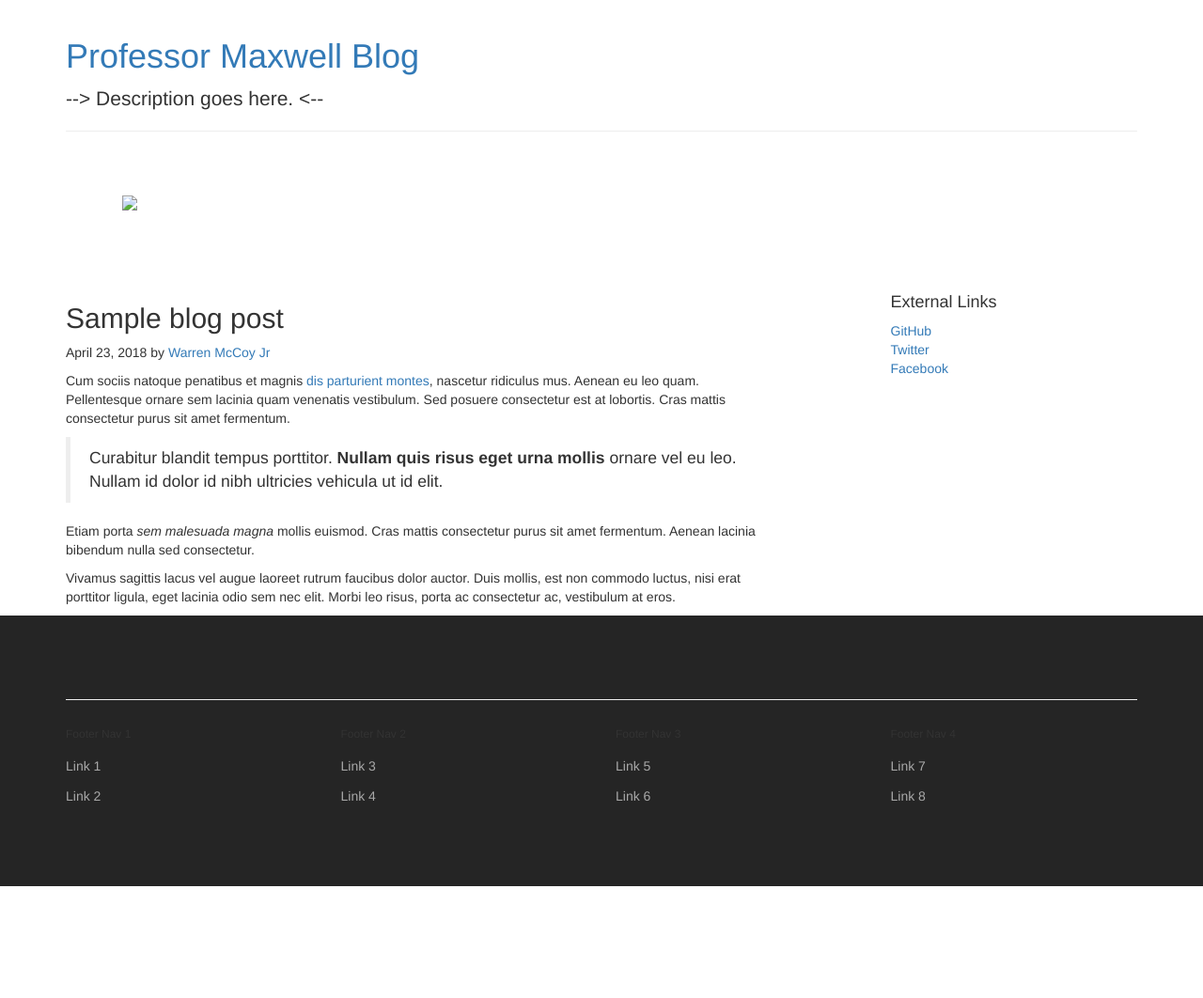
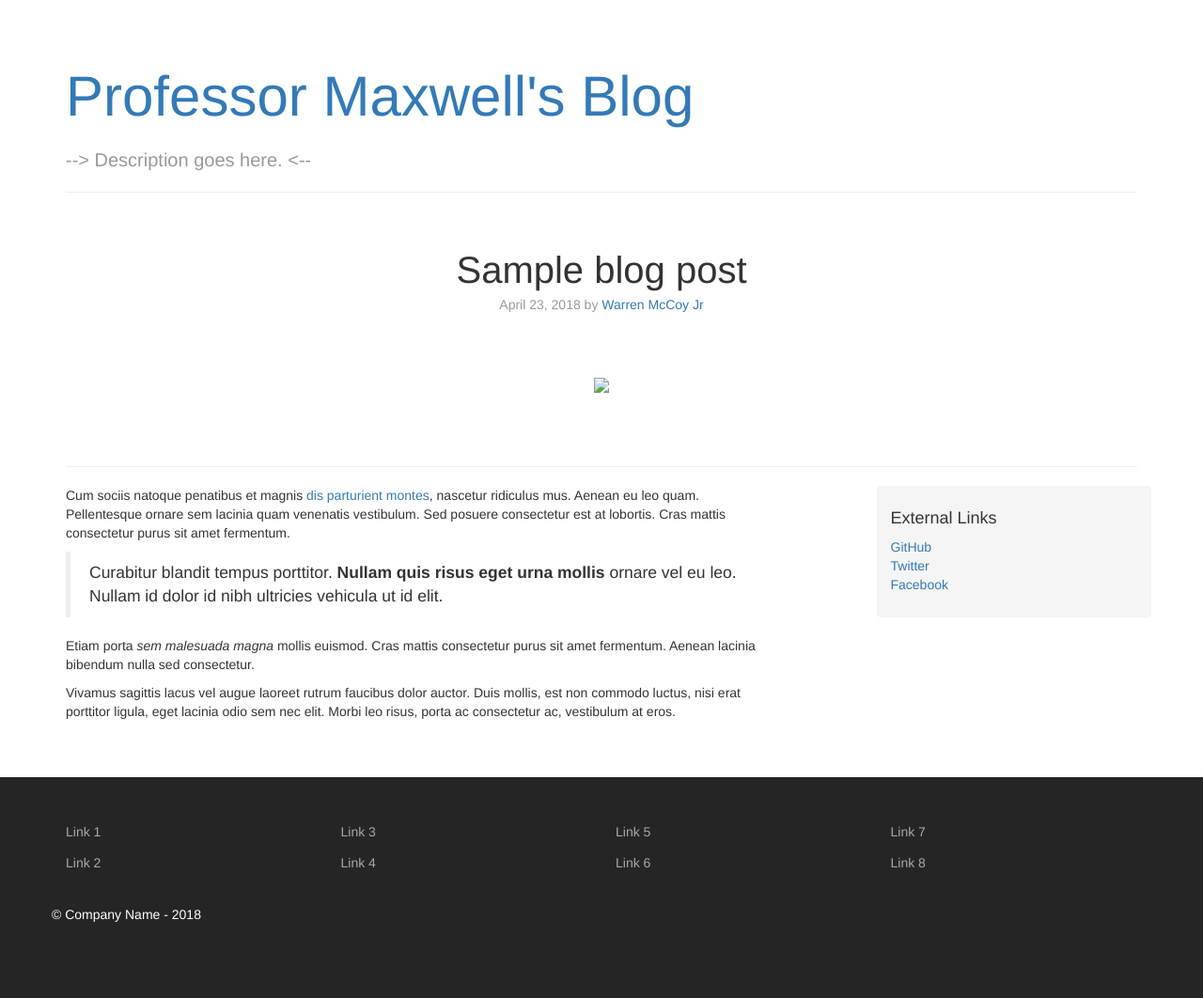
Before and after one commit to Outte/AM-Custom-WordPress-Theme, a PHP site: page /blog-single-thumbnail.html in a window 1280 px wide. Shown: the part 52-1114 px from the top of the page at 94% size. Before the commit the page ends 995 px from the top, so only its background shows below. Run offline with PHP 8.4, Linux system fonts and the light colour scheme; some libraries are stand-ins or nearby versions.

Commit message:
blog css complete

```diff
--- a/blog-single-thumbnail.html
+++ b/blog-single-thumbnail.html
@@ -49,23 +49,26 @@
 
 			<div class="container">
 				<section class="blog-header">
-			    	<a href="blog.html"><h1 class="blog-title">Professor Maxwell Blog</h1></a>
+			    	<a href="blog.html"><h1 class="blog-title">Professor Maxwell's Blog</h1></a>
 			    	<p class="lead blog-description">--> Description goes here. <--</p>
 			    	<hr>
 			    </section>
 
-			    <div class="jumbotron">
-			    	<img class="img-responsive" src="https://www.mountaineers.org/images/placeholder-images/placeholder-400-x-400/image_preview">
+			    <h2 class="blog-post-title text-center">Sample blog post</h2>
+		        <p class="blog-post-meta text-center">April 23, 2018 by <a href="#">Warren McCoy Jr</a></p>
+
+			    <div class="jumbotron banner-container">
+			    	<img class="img-responsive featured-image-banner" src="https://www.mountaineers.org/images/placeholder-images/placeholder-400-x-400/image_preview">
 			    </div>
 
+			<hr>
 
 			<div class="row">
 
 		        <div class="col-sm-8 blog-main">
 
 		          <article class="blog-post">
-		            <h2 class="blog-post-title">Sample blog post</h2>
-		            <p class="blog-post-meta">April 23, 2018 by <a href="#">Warren McCoy Jr</a></p>
+
 
 		            <p>Cum sociis natoque penatibus et magnis <a href="#">dis parturient montes</a>, nascetur ridiculus mus. Aenean eu leo quam. Pellentesque ornare sem lacinia quam venenatis vestibulum. Sed posuere consectetur est at lobortis. Cras mattis consectetur purus sit amet fermentum.</p>
 			            <blockquote>
@@ -96,10 +99,8 @@
 			<!--Footer-->
 			<footer>
 				<div class="container">
-					<hr>
 					<div class="row">
 						<div class="col-md-3">
-							<h6>Footer Nav 1</h6>
 							<ul>
 								<li>
 									<a href="#">Link 1</a>
@@ -110,7 +111,6 @@
 							</ul>
 						</div>
 						<div class="col-md-3">
-							<h6>Footer Nav 2</h6>
 							<ul>
 								<li>
 									<a href="#">Link 3</a>
@@ -121,7 +121,6 @@
 							</ul>
 						</div>
 						<div class="col-md-3">
-							<h6>Footer Nav 3</h6>
 							<ul>
 								<li>
 									<a href="#">Link 5</a>
@@ -132,7 +131,6 @@
 							</ul>
 						</div>
 						<div class="col-md-3">
-							<h6>Footer Nav 4</h6>
 							<ul>
 								<li>
 									<a href="#">Link 7</a>
@@ -142,6 +140,7 @@
 								</li>
 							</ul>
 						</div>
+						<p class="copyright">&copy; Company Name - 2018</p>
 					</div>
 				</div>
 			<!--/Footer-->
--- a/blog.html
+++ b/blog.html
@@ -96,7 +96,7 @@
 		            <p class="blog-post-meta">April 23, 2018 by <a href="#">Warren McCoy Jr</a></p></a>
 
 		            <div class="col-md-3">
-		            	<a href="blog-single-thumbnail.html"><img class="img-responsive" src="https://www.mountaineers.org/images/placeholder-images/placeholder-400-x-400/image_preview"></a>
+		            	<a href="blog-single-thumbnail.html"><img class="img-responsive featured-image" src="https://www.mountaineers.org/images/placeholder-images/placeholder-400-x-400/image_preview"></a>
 		            </div>
 
 		            <div class="col-md-9">
@@ -125,7 +125,7 @@
 		            <hr>
 		          </article><!-- /.blog-post -->
 
-		          <div>
+		          <div class="pager">
 		            <p>1 <a href="#">2</a> <a href="#">3</a> ... <a href="#">7</a> <a href="#">8</a> <a href="#"> Next Page»</a></p>
 		          </div>
 
--- a/style.css
+++ b/style.css
@@ -140,7 +140,7 @@
 
 /* Footer Styles */
 footer {
-	padding-top: 4.95238095em;
+	padding-top: 3em;
     padding-bottom: 4.95238095em;
     background-color: #252525;
 }
@@ -166,7 +166,7 @@ footer li a:hover {
 }
 
 footer .copyright {
-	margin-top: 10%;
+	margin-top: 8%;
 	color : #FFFFFF;
 }
 
@@ -175,3 +175,77 @@ footer .copyright {
 .jumbotron {
 	background: transparent;
 }
+
+/* Blog Styles */
+
+.blog-header {
+  padding-top: 20px;
+  padding-bottom: 20px;
+}
+.blog-title {
+  margin-top: 30px;
+  margin-bottom: 20px;
+  font-size: 60px;
+  font-weight: normal;
+}
+.blog-description {
+  font-size: 20px;
+  color: #999;
+}
+
+.blog-post {
+  margin-bottom: 60px;
+}
+.blog-post-title {
+  margin-bottom: 5px;
+  font-size: 40px;
+}
+.blog-post-meta {
+  margin-bottom: 20px;
+  color: #999;
+}
+
+.blog-post a, .blog-header a {
+	text-decoration: none;
+}
+
+.banner-container {
+	display: flex;
+	align-items: center;
+	justify-content: center;
+}
+
+
+
+	/* Pagination */
+
+	.pager {
+	  margin-bottom: 60px;
+	  text-align: left;
+	}
+
+	/* Sidebar */
+
+	.sidebar-module {
+	  padding: 15px;
+	  margin: 0 -15px 15px;
+	  background-color: #f5f5f5;
+	  border-radius: 4px;
+	}
+
+/* Product Styles */
+
+.product-header {
+  padding-top: 20px;
+  padding-bottom: 20px;
+}
+.product-page-title {
+  margin-top: 30px;
+  margin-bottom: 0;
+  font-size: 60px;
+  font-weight: normal;
+}
+
+.product-header a {
+	text-decoration: none;
+}
```
Also changed, not shown: blog-single.html (+2 -6 lines).
